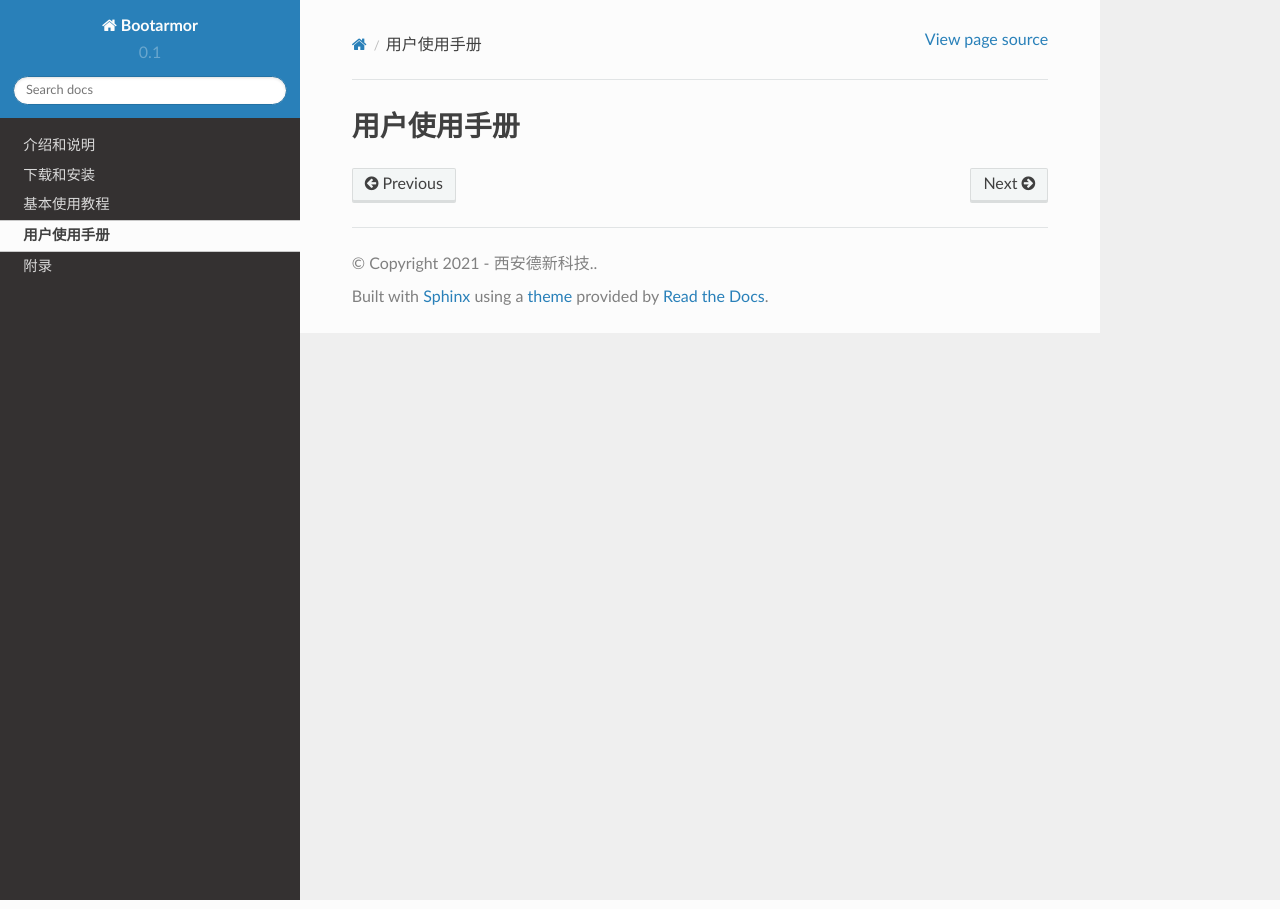
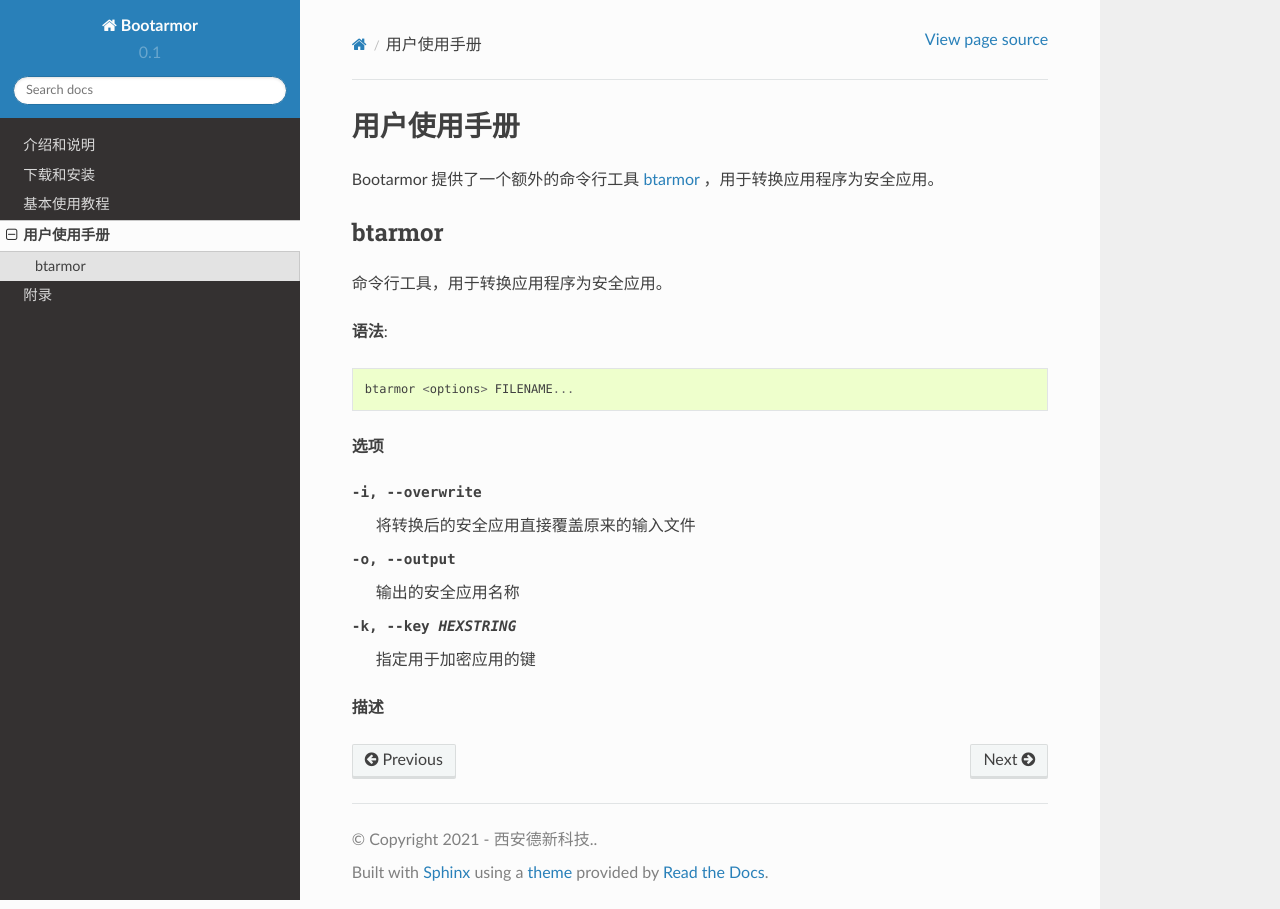
Before and after one commit to dashingsoft/btarmor-docs, a Sphinx documentation site: the page built from docs/handbook.rst, in a window 1280 px wide. Built offline with Sphinx 7.4.7 and the Read the Docs theme 2.0.0, drawn with Linux system fonts in a browser that asks for light colours.

Commit message:
Add btarmor man page

```diff
--- a/docs/handbook.rst
+++ b/docs/handbook.rst
@@ -1,4 +1,26 @@
 用户使用手册
 ============
 
+Bootarmor 提供了一个额外的命令行工具 `btarmor`_ ，用于转换应用程序为安全应用。
+
+.. _btarmor:
+
+btarmor
+-------
+
+命令行工具，用于转换应用程序为安全应用。
+
+**语法**::
+
+    btarmor <options> FILENAME...
+
+**选项**
+
+-i, --overwrite                 将转换后的安全应用直接覆盖原来的输入文件
+-o, --output                    输出的安全应用名称
+-k, --key HEXSTRING             指定用于加密应用的键
+
+**描述**
+
+
 .. include:: _common_definitions.txt
```
